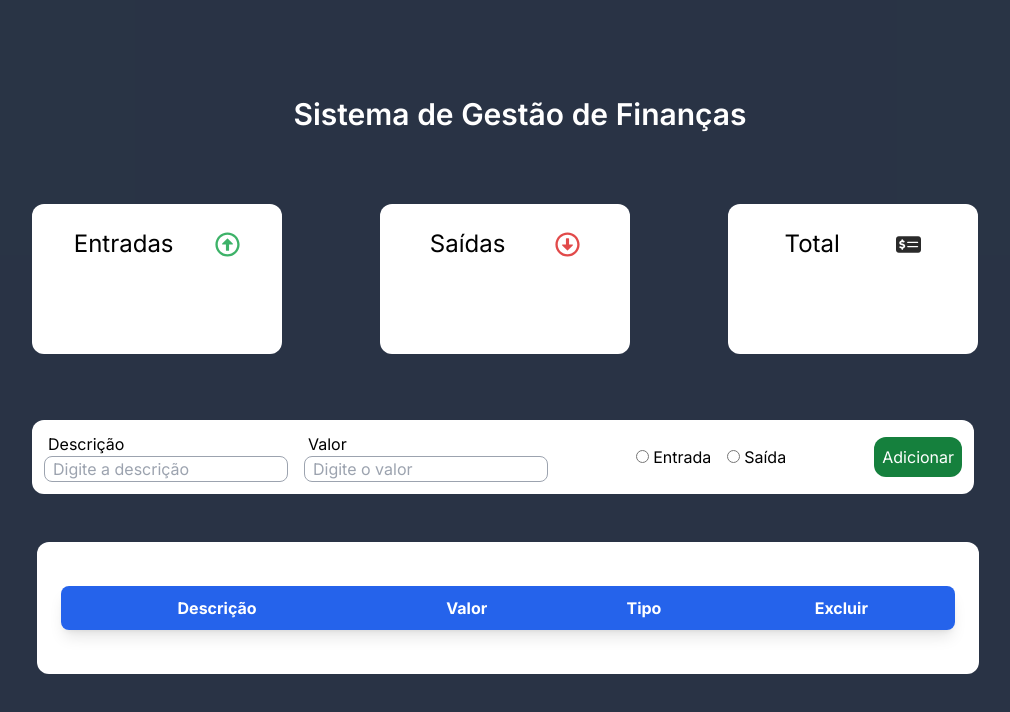
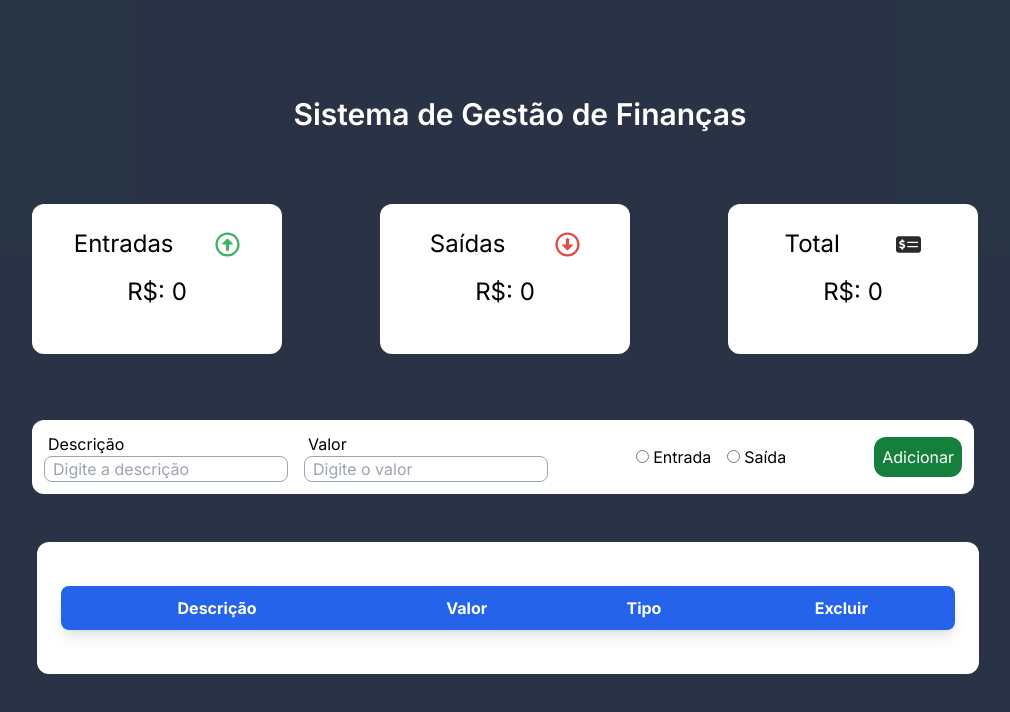
Before and after one commit to Jonalvesilva/Projeto_Gestao_Financas, a Next.js app: page / in a window 1280 px wide. Shown: the top 712 px of the page, without its empty margins (120-1130 px from the left). Built offline with nearby package versions, Linux system fonts and the light colour scheme.

Commit message:
feat: finished container

```diff
--- a/app/components/Container.tsx
+++ b/app/components/Container.tsx
@@ -11,12 +11,11 @@ import "swiper/css/navigation";
 import "swiper/css/pagination";
 import "swiper/css";
 
-export default function Container() {
+export default function Container(valor?: any) {
   return (
     <Swiper
       className=" w-[300px] h-[240px] min-[640px]:w-[640px] min-[1024px]:w-[1024px] mt-12 flex justify-evenly "
       modules={[Navigation, Pagination]}
-      loop={true}
       grabCursor={true}
       pagination={{ clickable: true }}
       breakpoints={breakpoints}
@@ -31,6 +30,7 @@ export default function Container() {
               className="text-green-600 animate-pulse delay-100"
             />
           }
+          valor={valor.valor.entrada}
         />
       </SwiperSlide>
       <SwiperSlide className="p-6">
@@ -43,6 +43,7 @@ export default function Container() {
               className="text-red-600 animate-pulse delay-100"
             />
           }
+          valor={valor.valor.saida}
         />
       </SwiperSlide>
       <SwiperSlide className=" p-6">
@@ -55,6 +56,7 @@ export default function Container() {
               className=" animate-pulse delay-100"
             />
           }
+          valor={valor.valor.total}
         />
       </SwiperSlide>
     </Swiper>
--- a/app/components/ContainerItem.tsx
+++ b/app/components/ContainerItem.tsx
@@ -1,15 +1,19 @@
 type Item = {
   nome: string;
   symbol: React.ReactNode;
+  valor?: any;
 };
 
-export default function ContainerItem({ nome, symbol }: Item) {
+export default function ContainerItem({ nome, symbol, valor }: Item) {
   return (
     <div className="w-[250px] h-[150px] py-6 bg-white rounded-xl flex flex-col">
       <div className="flex items-center justify-evenly">
         <span className="text-2xl">{nome}</span>
         {symbol}
       </div>
+      <div className="h-16   flex items-center justify-center text-2xl">
+        {`R$: ${valor}`}
+      </div>
     </div>
   );
 }
```
